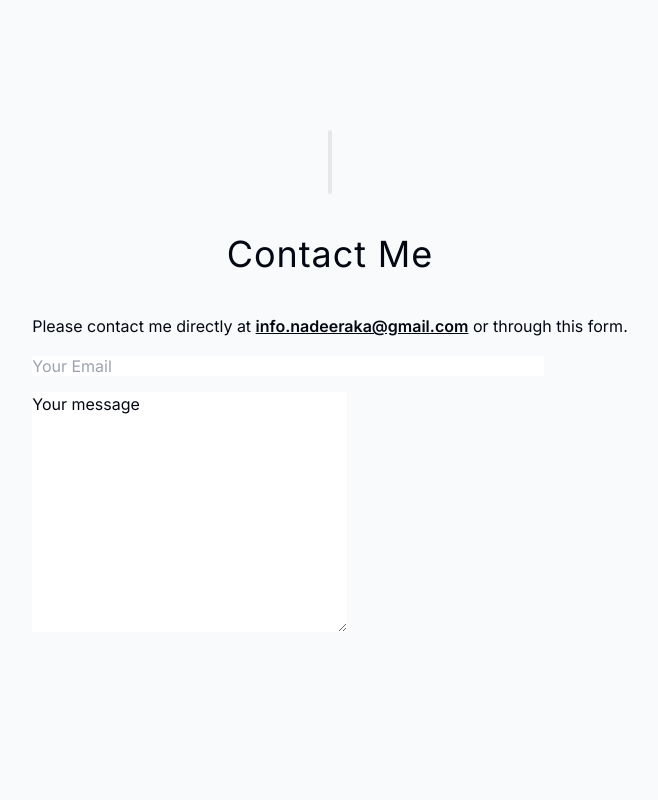
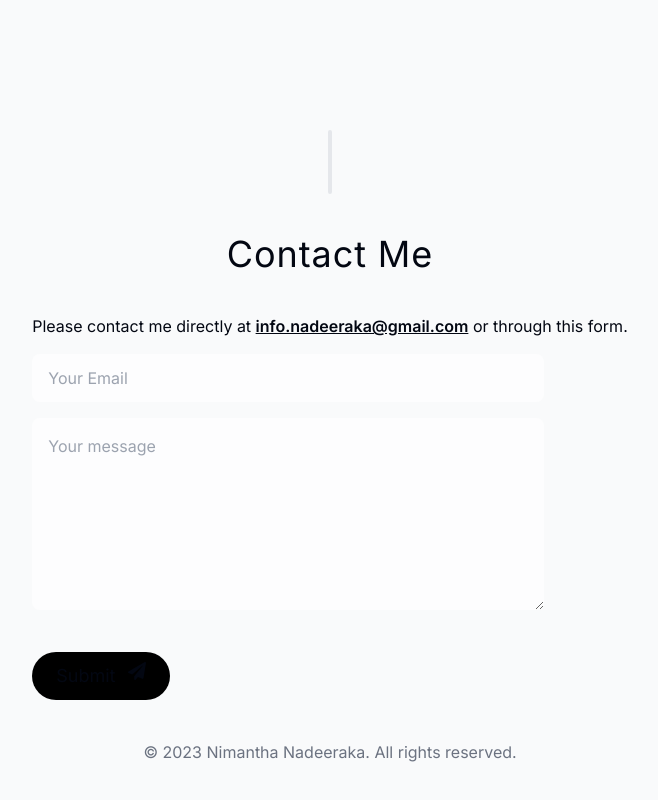
Before and after one commit to nadeeraka/web-app-myweb-v6, a Next.js app: page / in a window 1280 px wide. Shown: the part 4214-5014 px from the top of the page, without its empty margins (310-968 px from the left). Before the commit the page ends 4886 px from the top, so only its background shows below. Built offline with nearby package versions, Linux system fonts and the light colour scheme.

Commit message:
🚀🚀

```diff
--- a/src/app/page.tsx
+++ b/src/app/page.tsx
@@ -7,6 +7,7 @@ import Projects from "@/components/projects";
 import Skills from "@/components/skills";
 import Experience from "@/components/experince";
 import Contact from "@/components/contact";
+import Footer from "@/components/footer";
 import ActiveSectionContextProvider from "@/context/active-section-context";
 export default function Home() {
   return (
@@ -32,7 +33,9 @@ export default function Home() {
       <div className="flex justify-center">
         <Contact />
       </div>
-
+      <div className="flex justify-center">
+        <Footer />
+      </div>
       {/* </ActiveSectionContextProvider> */}
     </main>
   );
--- a/src/components/contact/index.tsx
+++ b/src/components/contact/index.tsx
@@ -2,10 +2,11 @@
 import React from "react";
 import SectionHeading from "../../app/helpers/sectionHeding";
 import { useSectionInView } from "@/lib/hooks";
+import { FaPaperPlane } from "react-icons/fa";
 export default function Contact() {
   const { ref } = useSectionInView("Contact");
   return (
-    <section id="Contact" ref={ref}>
+    <section id="Contact" ref={ref} className="scroll-mt-28 ">
       <SectionHeading text={"Contact Me"} />
       <div className="m-10">
         <p>
@@ -21,13 +22,22 @@ export default function Contact() {
         <div className="block mt-4 mb-5">
           <input
             type="email"
-            className=" w-[min(100%,32rem)] h-[min(10%,15rem)] mb-4"
+            className=" w-[min(100%,32rem)] sm:h-[3rem] h-[2.5rem] mb-4 rounded-lg text-left p-4
+             bg-white/70 text-black active:bg-white focus:bg-white border-none outline-none"
             placeholder="Your Email"
           />
-          <textarea name="" id="" cols="30" rows="10" className="block">
-            Your message
-          </textarea>
+          <textarea
+            className=" w-[min(100%,32rem)] sm:h-[12rem] h-[8rem] mb-4 rounded-lg text-left p-4  bg-white/70 text-black active:bg-white focus:bg-white border-none outline-none"
+            placeholder="Your message"
+            id=""
+          />
         </div>
+        <button className="w-[50rem h-[3rem] bg-black px-6 text-center rounded-full focus:bg-gray-600 active:bg-gray-600 hover:bg-gray-600  ">
+          <div className="flex justify-center text-lg">
+            Submit
+            <FaPaperPlane className="ml-3" />{" "}
+          </div>
+        </button>
       </div>
     </section>
   );
--- /dev/null
+++ b/src/components/footer/index.jsx
@@ -0,0 +1,17 @@
+import React from "react";
+import { year } from "../../lib/date";
+
+export default function Footer() {
+  return (
+    <footer className="mb-10 px-4 text-center text-gray-500">
+      <p className="mb-2 block text-base">
+        &copy; {year} Nimantha Nadeeraka. All rights reserved.
+      </p>
+      {/* <p className="text-xs">
+        <span className="font-semibold">About this website:</span> built with
+        React & Next.js (App Router & Server Actions), TypeScript, Tailwind CSS,
+        Framer Motion, React Email & Resend, Vercel hosting.
+      </p> */}
+    </footer>
+  );
+}
--- /dev/null
+++ b/src/lib/date.ts
@@ -0,0 +1,2 @@
+let today = new Date();
+export const year = today.getFullYear();
```
